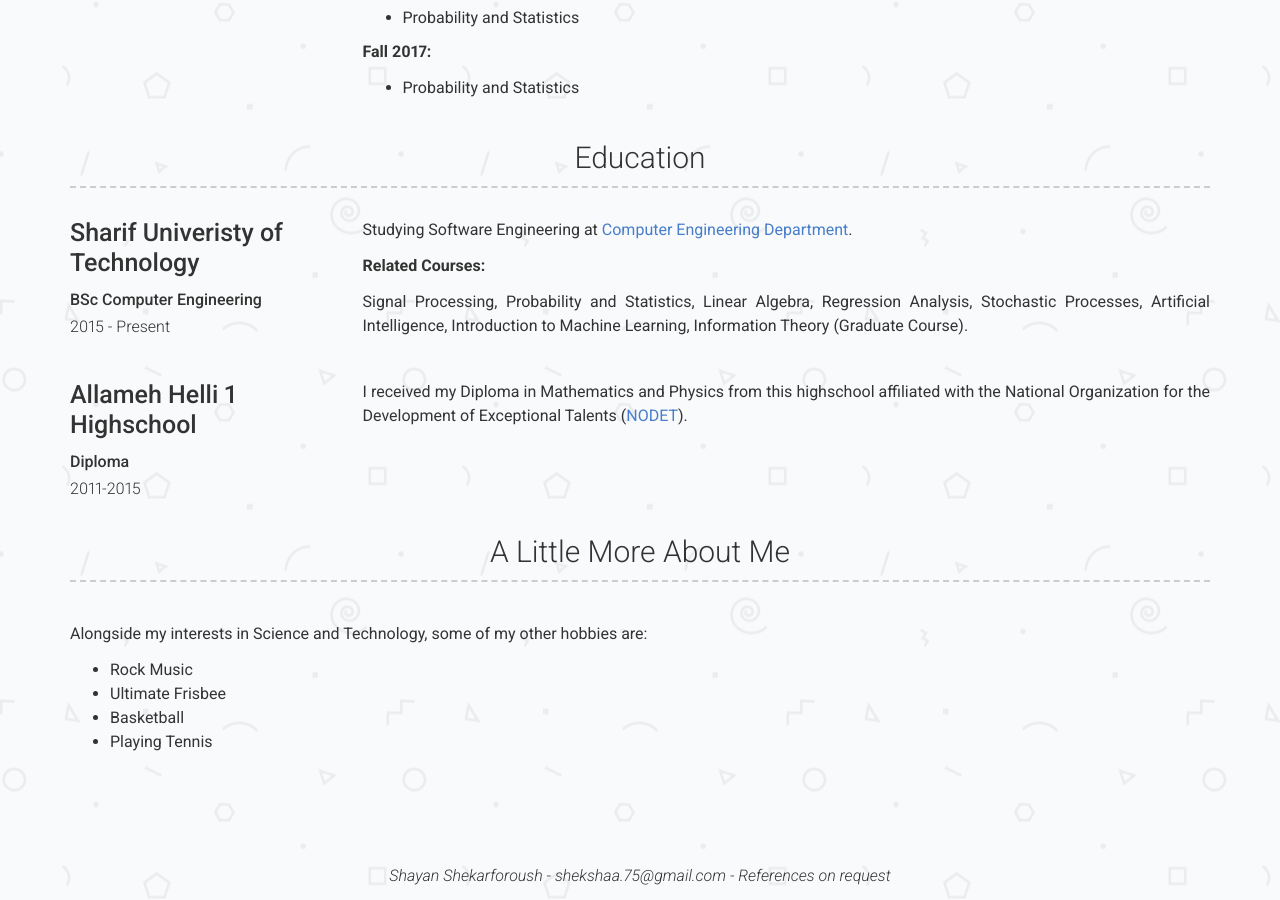
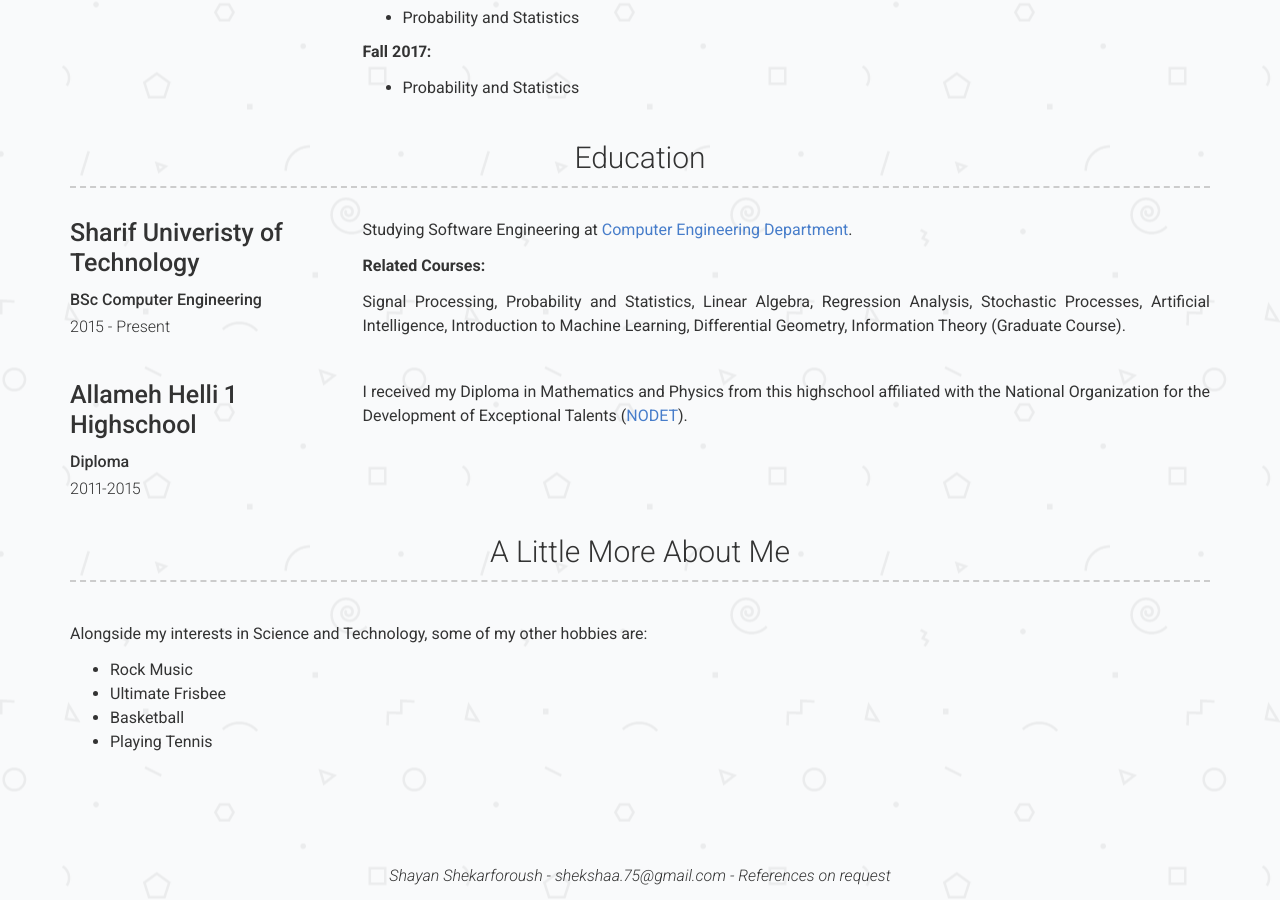
Before and after one commit to shekshaa/shekshaa.github.io, a Jekyll site: the page built from index.md, in a window 1280 px wide and 900 px high, scrolled down 3807 px. Built offline with Jekyll 4.4.1, drawn with Linux system fonts in a browser that asks for light colours; a style sheet for code colours, icons or effects is not loaded.

Commit message:
Update education.yml

```diff
--- a/_data/education.yml
+++ b/_data/education.yml
@@ -6,7 +6,7 @@
 
     **Related Courses:**
 
-    Signal Processing, Probability and Statistics, Linear Algebra, Regression Analysis, Stochastic Processes, Artificial Intelligence, Introduction to Machine Learning, Information Theory (Graduate Course).
+    Signal Processing, Probability and Statistics, Linear Algebra, Regression Analysis, Stochastic Processes, Artificial Intelligence, Introduction to Machine Learning, Differential Geometry, Information Theory (Graduate Course).
 
 - name: Allameh Helli 1 Highschool
   dates: 2011-2015
```
